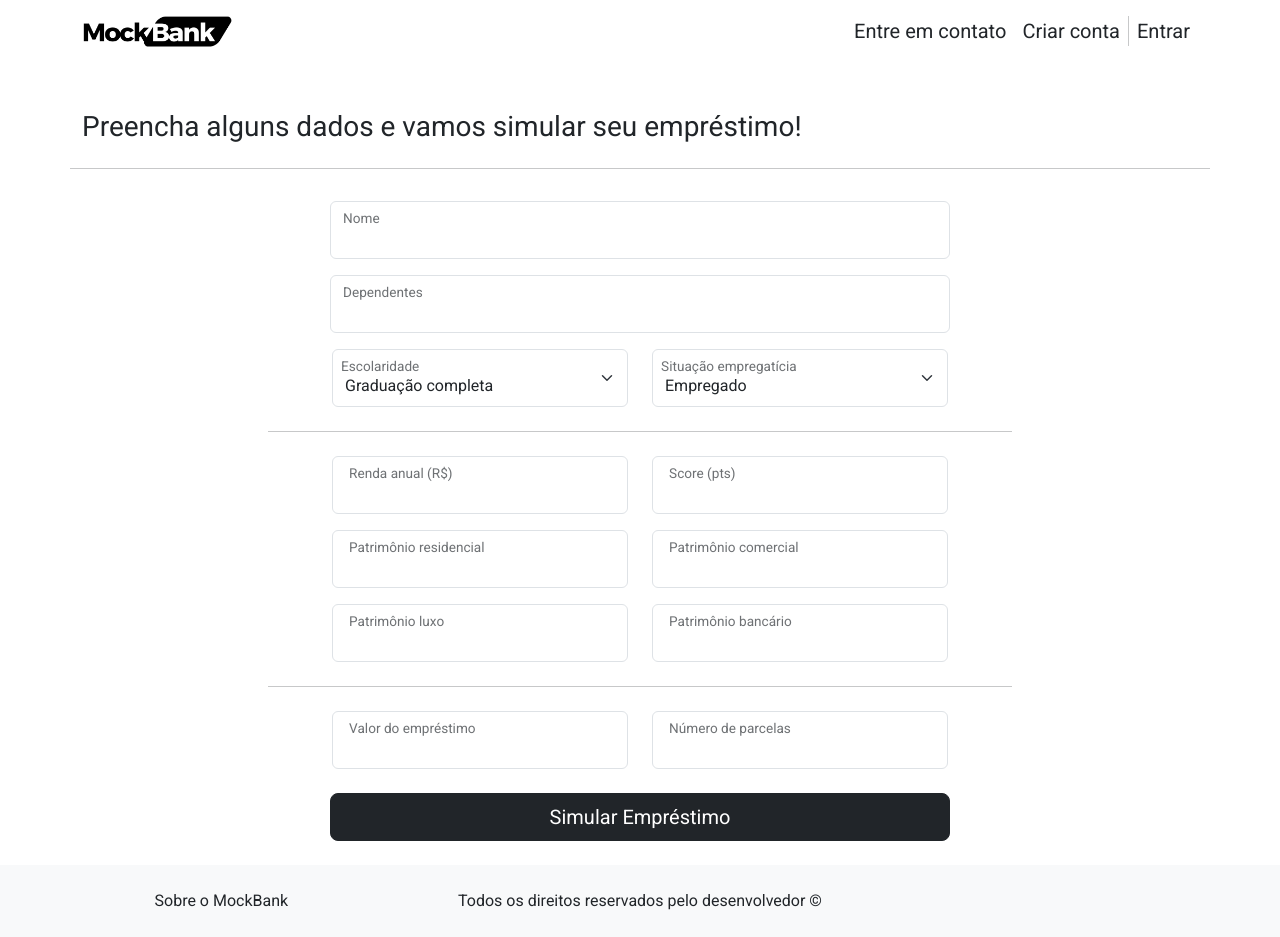
After one commit to luixmartins/mockbank, a Django app: page /service/loan-simulate/ in a window 1280 px wide. The commit adds this page. Run offline with Django 5.2, Linux system fonts and the light colour scheme.

Commit message:
Created form and page for loan simulate

```diff
--- a/base_templates/global/base.html
+++ b/base_templates/global/base.html
@@ -3,12 +3,14 @@
 
 {% include "partials/_head.html" %}
 
-<body>
+<body class="d-flex flex-column min-vh-100">
     {% include "partials/_navbar.html" %}
 
     {% block content %}
     {% endblock content %}
 
     {% include "partials/_scripts.html" %}
+
+    {% include "partials/_footer.html" %}
 </body>
 </html>
--- /dev/null
+++ b/base_templates/partials/_footer.html
@@ -0,0 +1,14 @@
+{% if user.is_authenticated %}
+
+{% else %}
+<footer class="container-fluid bg-light p-4  mt-auto">
+    <div class="row">
+        <div class="col-12 col-md-4 text-center">
+            <a href="#" class="link nav-link">Sobre o MockBank </a>
+        </div>
+        <div class="col-12 col-md-4 text-center">
+            Todos os direitos reservados pelo desenvolvedor &copy;
+        </div>
+    </div>
+</footer>
+{% endif %}
--- a/home/templates/homepage.html
+++ b/home/templates/homepage.html
@@ -15,7 +15,7 @@
     </div>
     <div class="row justify-content-center">
         <div class="col-8 col-md-12 text-center text-md-start d-grid d-md-block btn-simulate ms-md-5">
-            <a href="#" class="btn btn-dark btn-lg">Simular agora</a>
+            <a href={% url "service:loan_simulate" %} class="btn btn-dark btn-lg">Simular agora</a>
         </div>
     </div>
 </div>
--- a/service/forms/__init__.py
+++ b/service/forms/__init__.py
@@ -1 +1,2 @@
 from .transfer_form import *
+from .loan_simulate_form import *
--- /dev/null
+++ b/service/forms/loan_simulate_form.py
@@ -0,0 +1,76 @@
+from collections.abc import Mapping
+from typing import Any
+from django import forms
+from django.forms.utils import ErrorList
+
+class LoanSimulateForm(forms.Form):
+    EDUCATION_CHOICE = [
+        ("1", "Graduação completa"),
+        ("0", "Graduação incompleta"),
+    ]
+
+    EMPLOYED_CHOICE = [
+        ("1", "Empregado"),
+        ("0", "Não empregado"),
+    ]
+
+    name = forms.CharField(max_length=50, required=True)
+
+    education = forms.ChoiceField(choices=EDUCATION_CHOICE, label="Educação", required=True, widget=forms.Select(attrs={"class": "form-select", "id": "educacaoInput"}))
+    employed = forms.ChoiceField(choices=EMPLOYED_CHOICE, label="Situação empregatícia", required=True, widget=forms.Select(attrs={"class": "form-select", "id": "empregoInput"}))
+
+    dependents = forms.DecimalField(decimal_places=0, min_value=0, max_value=10, required=True)
+
+    score = forms.DecimalField(decimal_places=1, min_value=0, max_value=1000, required=True)
+    value = forms.DecimalField(decimal_places=2, min_value=0, required=True)
+    payment = forms.DecimalField(decimal_places=0, min_value=8, max_value=72, required=True)
+
+    annual_income = forms.DecimalField(decimal_places=2, min_value=0, required=True)
+    residential_assets = forms.DecimalField(decimal_places=2, min_value=0, required=True)
+    commercial_assets = forms.DecimalField(decimal_places=2, min_value=0, required=True)
+    luxury_assets = forms.DecimalField(decimal_places=2, min_value=0, required=True)
+    bank_assets = forms.DecimalField(decimal_places=2, min_value=0, required=True)
+
+    def __init__(self, *args, **kwargs) -> None:
+        super(LoanSimulateForm, self).__init__(*args, **kwargs)
+
+        self.fields['name'].widget.attrs.update({
+            'class': 'form-control',
+            'id': 'nomeInput',
+        })
+        self.fields['dependents'].widget.attrs.update({
+            'class': 'form-control',
+            'id': 'dependentesInput',
+        })
+        self.fields['score'].widget.attrs.update({
+            'class': 'form-control',
+            'id': 'scoreInput',
+        })
+        self.fields['value'].widget.attrs.update({
+            'class': 'form-control',
+            'id': 'valorInput',
+        })
+        self.fields['payment'].widget.attrs.update({
+            'class': 'form-control',
+            'id': 'mesesInput',
+        })
+        self.fields['annual_income'].widget.attrs.update({
+            'class': 'form-control',
+            'id': 'rendaInput',
+        })
+        self.fields['residential_assets'].widget.attrs.update({
+            'class': 'form-control',
+            'id': 'residencialInput',
+        })
+        self.fields['commercial_assets'].widget.attrs.update({
+            'class': 'form-control',
+            'id': 'comercialInput',
+        })
+        self.fields['luxury_assets'].widget.attrs.update({
+            'class': 'form-control',
+            'id': 'luxoInput',
+        })
+        self.fields['bank_assets'].widget.attrs.update({
+            'class': 'form-control',
+            'id': 'bancarioInput',
+        })
--- /dev/null
+++ b/service/templates/not_logged_loan.html
@@ -0,0 +1,95 @@
+{% extends "global/base.html" %}
+
+{% load static %}
+{% load humanize %}
+
+{% block content %}
+<main>
+    <div class="container mt-4 mb-4 mt-md-5">
+        <div class="row">
+            <div class="col-12 mb-3">
+                <h3>Preencha alguns dados e vamos simular seu empréstimo!</h3>
+            </div>
+            <hr>
+        </div>
+        <div class="row justify-content-center">
+            <form action="" method="post">
+                <div class="col-12 col-md-10 col-lg-8  mx-auto mt-3" >
+                    <div class="form-floating mb-3 col-10 mx-auto">
+                        {{ form.name }}
+                        <label for="nomeInput">Nome</label>
+                    </div>
+                    <div class="form-floating mb-3 col-10 mx-auto">
+                        {{ form.dependents }}
+                        <label for="dependentesInput">Dependentes</label>
+                    </div>
+
+                    <div class="row justify-content-center ">
+                        <div class="form-floating col-5">
+
+                            {{ form.education }}
+
+                            <label class="ms-2" for="educacaoInput">Escolaridade</label>
+                        </div>
+                        <div class="form-floating col-5">
+                            {{ form.employed }}
+
+                            <label class="ms-2" for="empregoInput">Situação empregatícia</label>
+                        </div>
+                    </div>
+                    <hr class="my-4">
+                    <div class="row mt-3 justify-content-center">
+                        <div class="form-floating col-5 mb-3">
+                            {{ form.annual_income }}
+                            <label class="ms-3" for="rendaInput">Renda anual (R$)</label>
+                        </div>
+                        <div class="form-floating mb-3 col-5">
+                            {{ form.score }}
+                            <label class="ms-3" for="scoreInput">Score (pts)</label>
+                        </div>
+                    </div>
+
+                    <div class="row  justify-content-center">
+                        <div class="form-floating col-5 mb-3">
+                            {{ form.residential_assets }}
+                            <label class="ms-3" for="residencialInput">Patrimônio residencial</label>
+                        </div>
+
+                        <div class="form-floating col-5 mb-3">
+                            {{ form.commercial_assets }}
+
+                            <label class="ms-3" for="comercialInput">Patrimônio comercial</label>
+                        </div>
+                        <div class="form-floating col-5 ">
+                            {{ form.luxury_assets }}
+                            <label class="ms-3" for="luxoInput">Patrimônio luxo</label>
+                        </div>
+                        <div class="form-floating col-5 ">
+                            {{ form.bank_assets }}
+                            <label class="ms-3" for="bancarioInput">Patrimônio bancário</label>
+                        </div>
+                    </div>
+
+                    <hr class="my-4">
+
+                    <div class="row justify-content-center">
+                        <div class="form-floating col-5 mb-3">
+                            {{ form.value }}
+                            <label class="ms-3" for="valorInput">Valor do empréstimo</label>
+                        </div>
+                        <div class="form-floating col-5 mb-3">
+                            {{ form.payment }}
+                            <label class="ms-3" for="mesesInput">Número de parcelas</label>
+                        </div>
+                    </div>
+
+                    <div class="col-10" style="margin: 0 auto;">
+                        <button class="btn btn-dark btn-lg d-block mt-2 w-100" type="submit">Simular Empréstimo</button>
+                    </div>
+                </div>
+            </form>
+
+        </div>
+    </div>
+</main>
+{% endblock content %}
--- a/service/urls.py
+++ b/service/urls.py
@@ -6,4 +6,5 @@ app_name = 'service'
 
 urlpatterns = [
     path('transfer/', views.TransferPage.as_view(), name='transfer'),
+    path('loan-simulate/', views.NotLoggedLoan.as_view(), name='loan_simulate')
 ]
--- a/service/views.py
+++ b/service/views.py
@@ -43,3 +43,16 @@ class TransferPage(View):
             'account': UserService.user_balance(self.request.user.id),
         }
         return render(request, 'transfer_page.html', context)
+
+class NotLoggedLoan(View):
+    def get(self, request):
+        form = forms.LoanSimulateForm()
+
+        context = {
+            'form': form
+        }
+
+        return render(request, 'not_logged_loan.html', context)
+
+    def post(self, request):
+        ...
```
Also changed, not shown: db.sqlite3, 1 other file.
